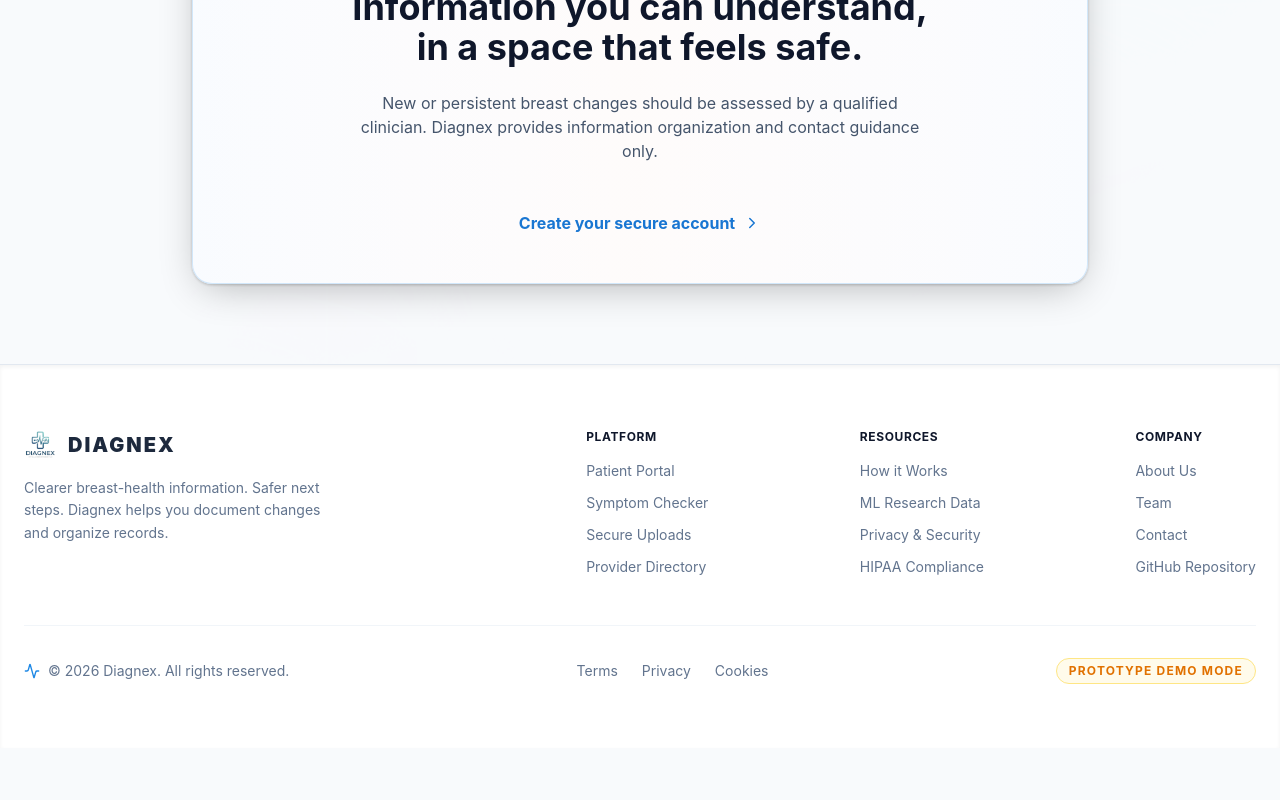
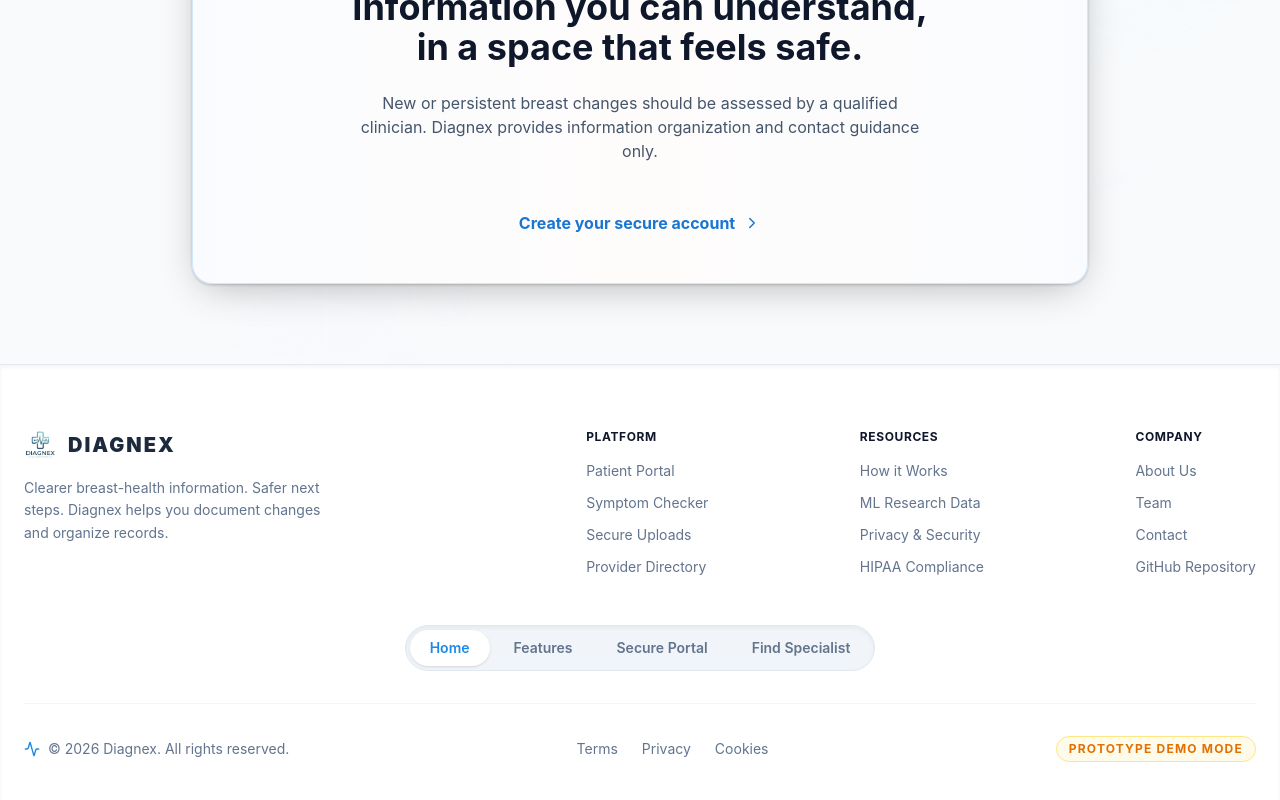
Before and after one commit to pranjulpandey1610-lab/Diagnex-breast_cancer, a Next.js app in the folder frontend/: page / in a window 1280 px wide. Shown: the part 1779-2579 px from the top of the page. Before the commit the page ends 2527 px from the top, so only its background shows below. Built offline with nearby package versions, Linux system fonts and the light colour scheme.

Commit message:
feat: add pill nav to footer on home page

```diff
--- a/frontend/src/components/Footer.tsx
+++ b/frontend/src/components/Footer.tsx
@@ -1,7 +1,20 @@
+'use client';
+
 import Link from 'next/link';
 import { Activity } from 'lucide-react';
+import { usePathname } from 'next/navigation';
+
+const homeNavLinks = [
+  { label: 'Home', href: '/' },
+  { label: 'Features', href: '/#features' },
+  { label: 'Secure Portal', href: '/dashboard' },
+  { label: 'Find Specialist', href: '/dashboard/specialists' },
+];
 
 export default function Footer() {
+  const pathname = usePathname();
+  const isHome = pathname === '/';
+
   return (
     <footer className="border-t border-slate-200 mt-auto bg-white py-16 px-6 relative z-10 shadow-inner w-full">
       <div className="max-w-7xl mx-auto flex flex-col md:flex-row justify-between gap-12 md:gap-8 mb-12">
@@ -30,7 +43,7 @@ export default function Footer() {
           <ul className="space-y-3 text-sm text-slate-500">
             <li><Link href="/#how" className="hover:text-primary-600 transition-colors">How it Works</Link></li>
             <li><Link href="/dashboard/research" className="hover:text-primary-600 transition-colors">ML Research Data</Link></li>
-            <li><a href="#" className="hover:text-primary-600 transition-colors">Privacy & Security</a></li>
+            <li><a href="#" className="hover:text-primary-600 transition-colors">Privacy &amp; Security</a></li>
             <li><a href="#" className="hover:text-primary-600 transition-colors">HIPAA Compliance</a></li>
           </ul>
         </div>
@@ -45,6 +58,27 @@ export default function Footer() {
           </ul>
         </div>
       </div>
+
+      {/* Pill Nav — only on home page */}
+      {isHome && (
+        <div className="max-w-7xl mx-auto flex justify-center mb-8">
+          <nav className="bg-slate-100 rounded-full p-1 flex items-center gap-1 shadow-inner border border-slate-200">
+            {homeNavLinks.map((link) => (
+              <Link
+                key={link.href}
+                href={link.href}
+                className={`px-5 py-2 rounded-full text-sm font-semibold transition-all duration-200 whitespace-nowrap
+                  ${link.label === 'Home'
+                    ? 'bg-white text-[#1E88E5] shadow-sm'
+                    : 'text-slate-500 hover:text-slate-800 hover:bg-white/60'
+                  }`}
+              >
+                {link.label}
+              </Link>
+            ))}
+          </nav>
+        </div>
+      )}
 
       <div className="max-w-7xl mx-auto flex flex-col md:flex-row justify-between items-center gap-4 pt-8 border-t border-slate-100 text-sm text-slate-500">
         <div className="flex items-center gap-2">
```
